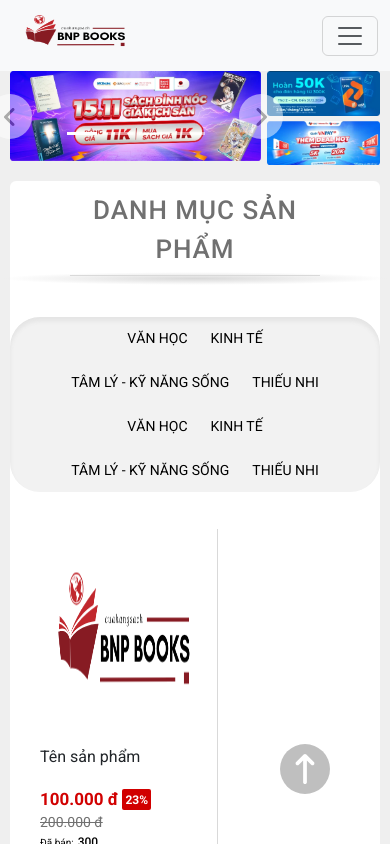
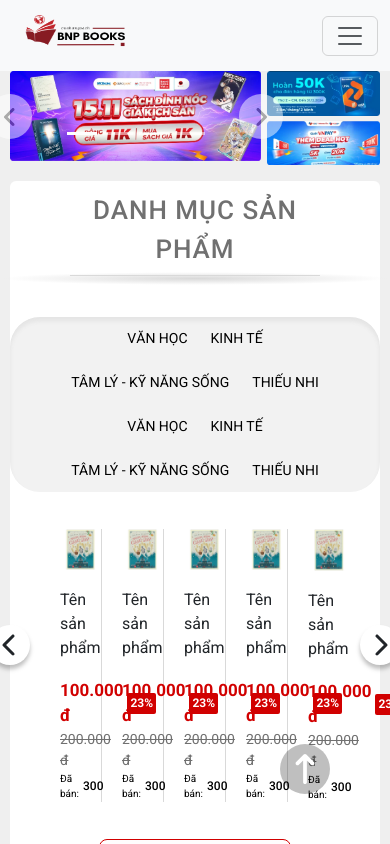
Before and after one commit to Foxie2003/fe-book-store, a Next.js app: page /user in a window 390 px wide. Shown: the top 844 px of the page. Built offline with nearby package versions, Linux system fonts and the light colour scheme.

Commit message:
Add responsive for product

```diff
--- a/src/components/user/product/product.tsx
+++ b/src/components/user/product/product.tsx
@@ -4,7 +4,14 @@ import Image from "next/image";
 function Product() {
   return (
     <div className={ProductStyle["product-container"]}>
-      <Image src={"/logo.png"} width={172} height={198} alt="Product image" />
+      <Image
+        src={"/bai-ca-mung-giang-sinh.png"}
+        layout="responsive"
+        width={172}
+        height={198}
+        alt="Product image"
+        style={{ alignSelf: "center", objectFit: "cover" }}
+      />
       <div className={ProductStyle["product-title"]}>Tên sản phẩm</div>
       <div className={ProductStyle["product-price-container"]}>
         <div className={ProductStyle["product-price"]}>100.000 đ</div>
--- a/src/styles/user/user.product.module.css
+++ b/src/styles/user/user.product.module.css
@@ -2,7 +2,10 @@
 .product-container {
   /* margin-top: 37px; */
   border-right: 1px solid #D9D9D9;
-  padding-right: 5px;
+  padding-left: 20px;
+  width: 20%;
+  display: flex;
+  flex-direction: column;
 }
 
 .product-container:nth-child(5n) {
```
